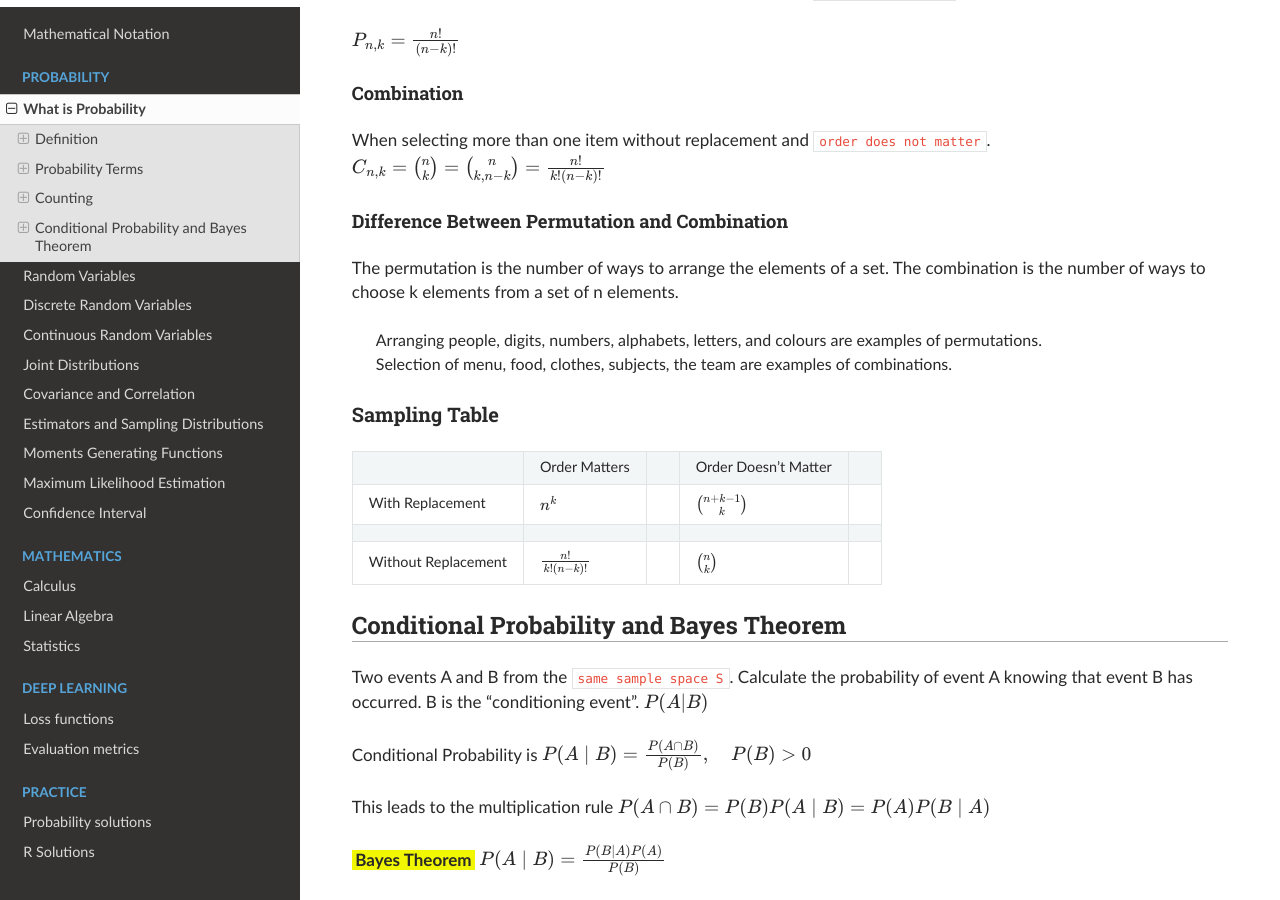
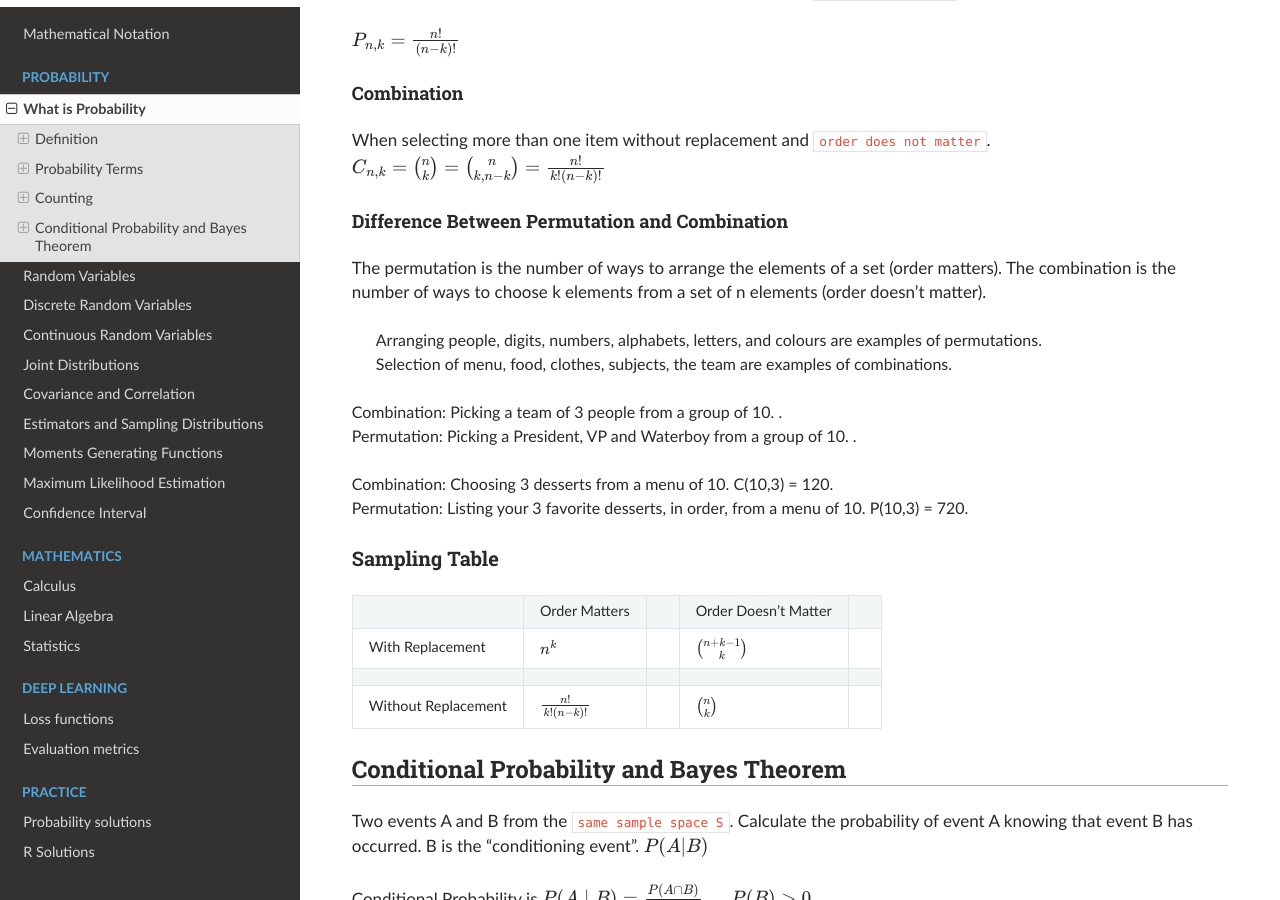
Before and after one commit to akkefa/ml-notes, a Sphinx documentation site: the page built from docs/probability/what_is_probability.rst, in a window 1280 px wide and 900 px high, scrolled down 4295 px. Built offline with Sphinx 7.4.7 and the Read the Docs theme 2.0.0, drawn with Linux system fonts in a browser that asks for light colours.

Commit message:
New changes.

```diff
--- a/docs/probability/what_is_probability.rst
+++ b/docs/probability/what_is_probability.rst
@@ -190,11 +190,17 @@
 
 Difference Between Permutation and Combination
 ^^^^^^^^^^^^^^^^^^^^^^^^^^^^^^^^^^^^^^^^^^^^^^^
-The permutation is the number of ways to arrange the elements of a set.
-The combination is the number of ways to choose k elements from a set of n elements.
+The permutation is the number of ways to arrange the elements of a set (order matters).
+The combination is the number of ways to choose k elements from a set of n elements (order doesn’t matter).
 
     | Arranging people, digits, numbers, alphabets, letters, and colours are examples of permutations.
     | Selection of menu, food, clothes, subjects, the team are examples of combinations.
+
+| Combination: Picking a team of 3 people from a group of 10. .
+| Permutation: Picking a President, VP and Waterboy from a group of 10. .
+
+| Combination: Choosing 3 desserts from a menu of 10. C(10,3) = 120.
+| Permutation: Listing your 3 favorite desserts, in order, from a menu of 10. P(10,3) = 720.
 
 Sampling Table
 ---------------
```
